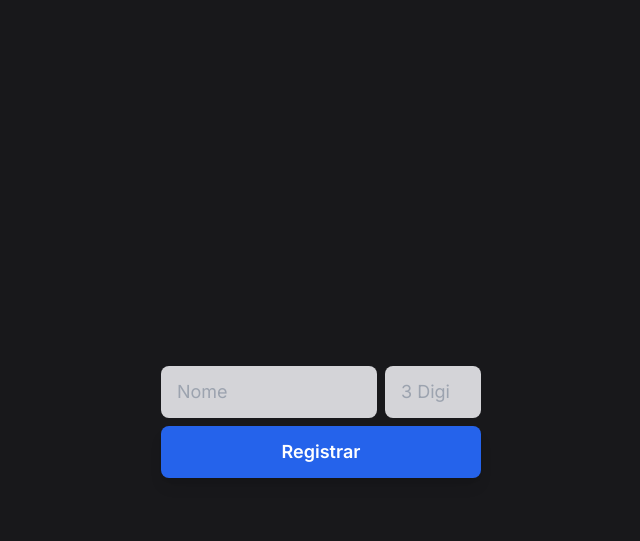
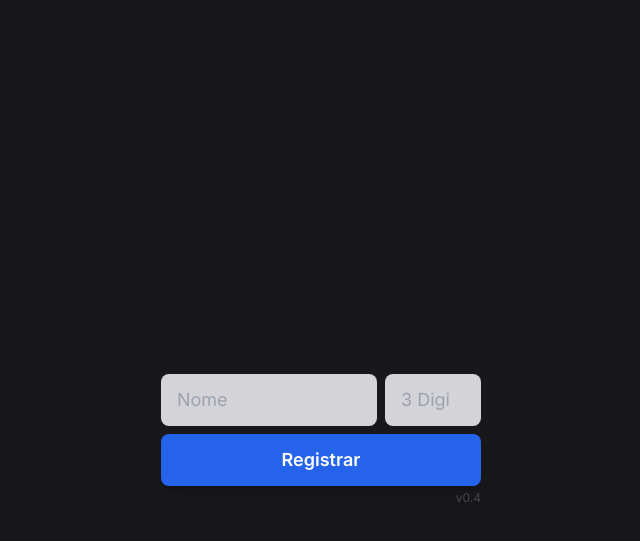
Before and after one commit to luisely/luisely.github.io, a Jekyll site: the page ponto/index.html, which Jekyll copies as it is, in a window 1280 px wide. Shown: the top 541 px of the page, without its empty margins (319-959 px from the left). Built offline with Jekyll 4.4.1, drawn with Linux system fonts in a browser that asks for light colours; nearby versions of some CDN libraries.

Commit message:
version 0.4

```diff
--- a/ponto/index.html
+++ b/ponto/index.html
@@ -25,13 +25,15 @@
     <input class="w-24 max-w-xs py-3 px-4 bg-zinc-300 rounded-lg outline-none text-lg hover:bg-zinc-100 transition"
       type="number" id="digits" inputmode="numeric" pattern="[0-9]*" placeholder="3 Digits" />
   </div>
-  <div class="w-full max-w-xs flex flex-col gap-2">
+  <div class="w-full max-w-xs flex flex-col">
     <button id="registerBtn"
-      class="w-full py-3 px-4 bg-blue-600 text-white rounded-lg shadow-lg text-lg font-semibold hover:bg-blue-700 transition">
+      class="w-full py-3 bg-blue-600 text-white rounded-lg shadow-lg text-lg font-semibold hover:bg-blue-700 transition">
       Registrar
     </button>
+    <div id="version" class="mt-1 text-right text-white text-xs opacity-20">v0.4</div>
   </div>
-  <div id="result" class="h-8 mt-4 text-center text-white text-sm"></div>
+  <div id="result" class="h-2 mt-1 text-center text-white text-sm"></div>
+
   <script>
     if(localStorage.getItem('000_name') && localStorage.getItem('000_digits')) {
       const name = localStorage.getItem('000_name');
```
